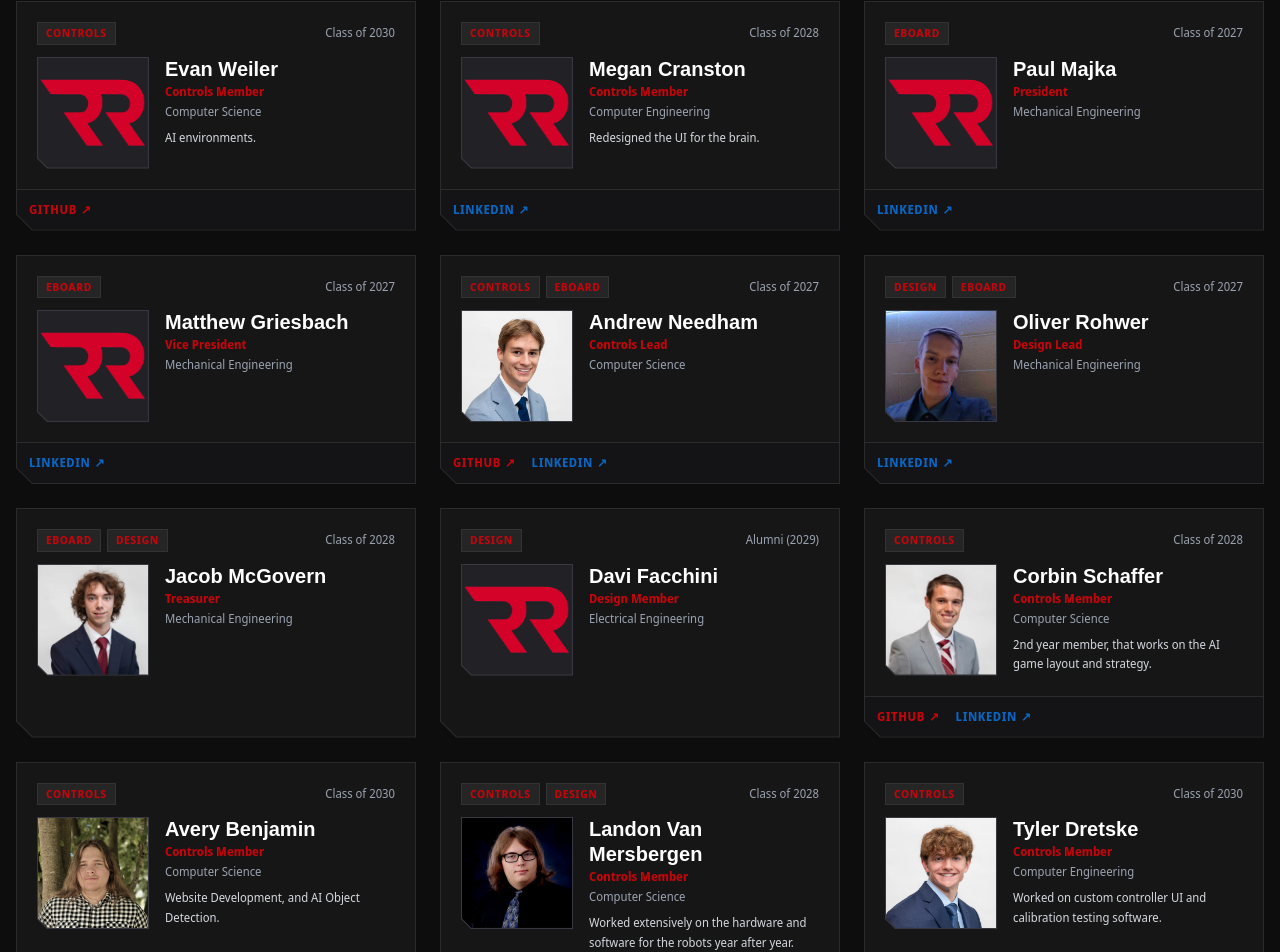
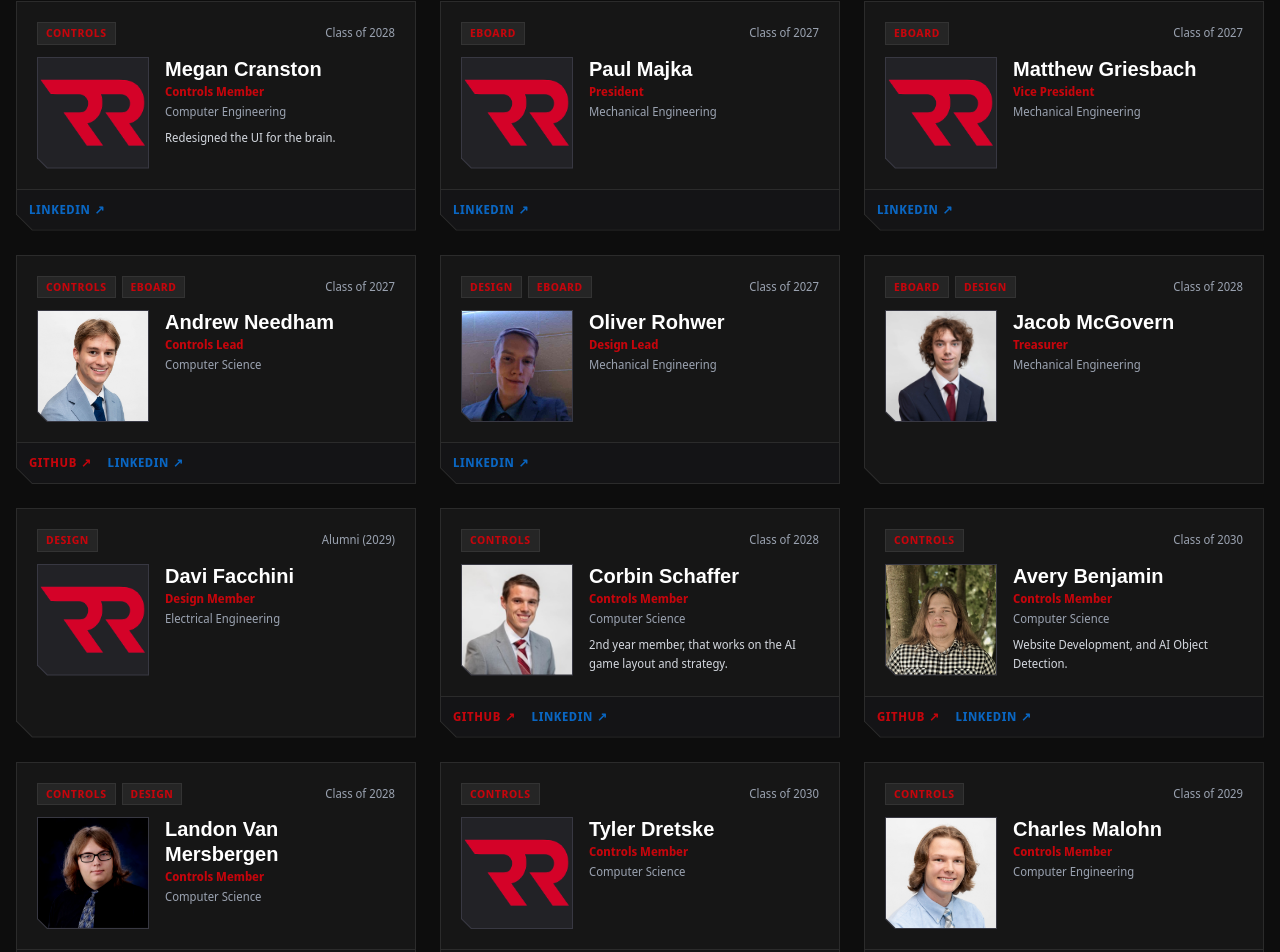
Before and after one commit to msoe-vex/vex-website, a Next.js app: page /members in a window 1280 px wide. Shown: the part 413-1365 px from the top of the page. Built offline with nearby package versions, Linux system fonts and the light colour scheme; a web font is replaced by a local one.

Commit message:
Update app/data/members.ts via Dashboard

```diff
--- a/app/data/members.ts
+++ b/app/data/members.ts
@@ -20,18 +20,6 @@ export interface Member {
 
 export const members: Member[] = [
 {
-        id: "evan-weiler",
-        name: "Evan Weiler",
-        role: "Controls Member",
-        subsystems: ["Controls"],
-        status: "active",
-        gradYear: 2030,
-        major: "Computer Science",
-        image: "/branding/RR_Icon.png",
-        github: "https://github.com/Edubs4444",
-        contributions: "AI environments."
-},
-  {
         id: "megan-cranston",
         name: "Megan Cranston",
         role: "Controls Member",
@@ -143,8 +131,7 @@ export const members: Member[] = [
         gradYear: 2028,
         major: "Computer Science",
         image: "/members/landon-van-mersbergen.png",
-        linkedin: "https://www.linkedin.com/in/landon-van-mersbergen/",
-        contributions: "Worked extensively on the hardware and software for the robots year after year. "
+        linkedin: "https://www.linkedin.com/in/landon-van-mersbergen/"
     },
 {
         id: "tyler-dretske",
@@ -153,11 +140,9 @@ export const members: Member[] = [
         subsystems: ["Controls"],
         status: "active",
         gradYear: 2030,
-        major: "Computer Engineering",
-        image: "/members/tyler-dretske.jpg",
-        github: "https://github.com/dretsket",
-        linkedin: "https://www.linkedin.com/in/tyler-dretske/",
-        contributions: "Worked on custom controller UI and calibration testing software."
+        major: "Computer Science",
+        image: "/branding/RR_Icon.png",
+        linkedin: "https://www.linkedin.com/in/tyler-dretske/"
     },
 {
         id: "charles-malohn",
@@ -190,7 +175,7 @@ export const members: Member[] = [
         status: "active",
         gradYear: 2030,
         major: "Electrical Engineering",
-        image: "/branding/RR_Icon.png",
+        image: "/members/david-mews.jpg",
         github: "https://github.com/DavidM-37",
         contributions: "Designed and built our passive toggling mechanism."
     },
@@ -220,7 +205,7 @@ export const members: Member[] = [
         role: "Notebook Manager",
         subsystems: ["Eboard"],
         status: "active",
-        gradYear: 2030,
+        gradYear: 2029,
         major: "Software Engineering",
         image: "/branding/RR_Icon.png",
         linkedin: "https://www.linkedin.com/in/adamerdmann/"
```
